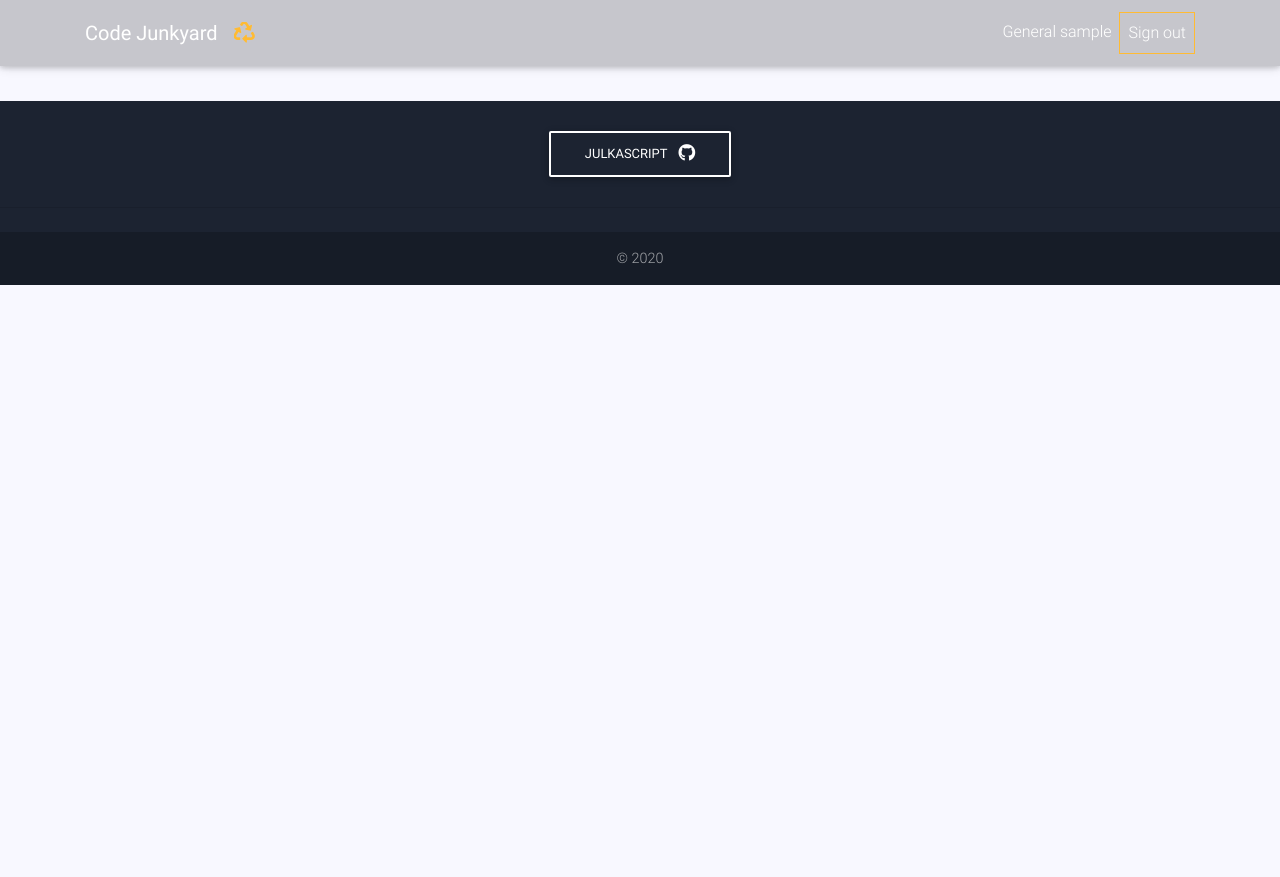
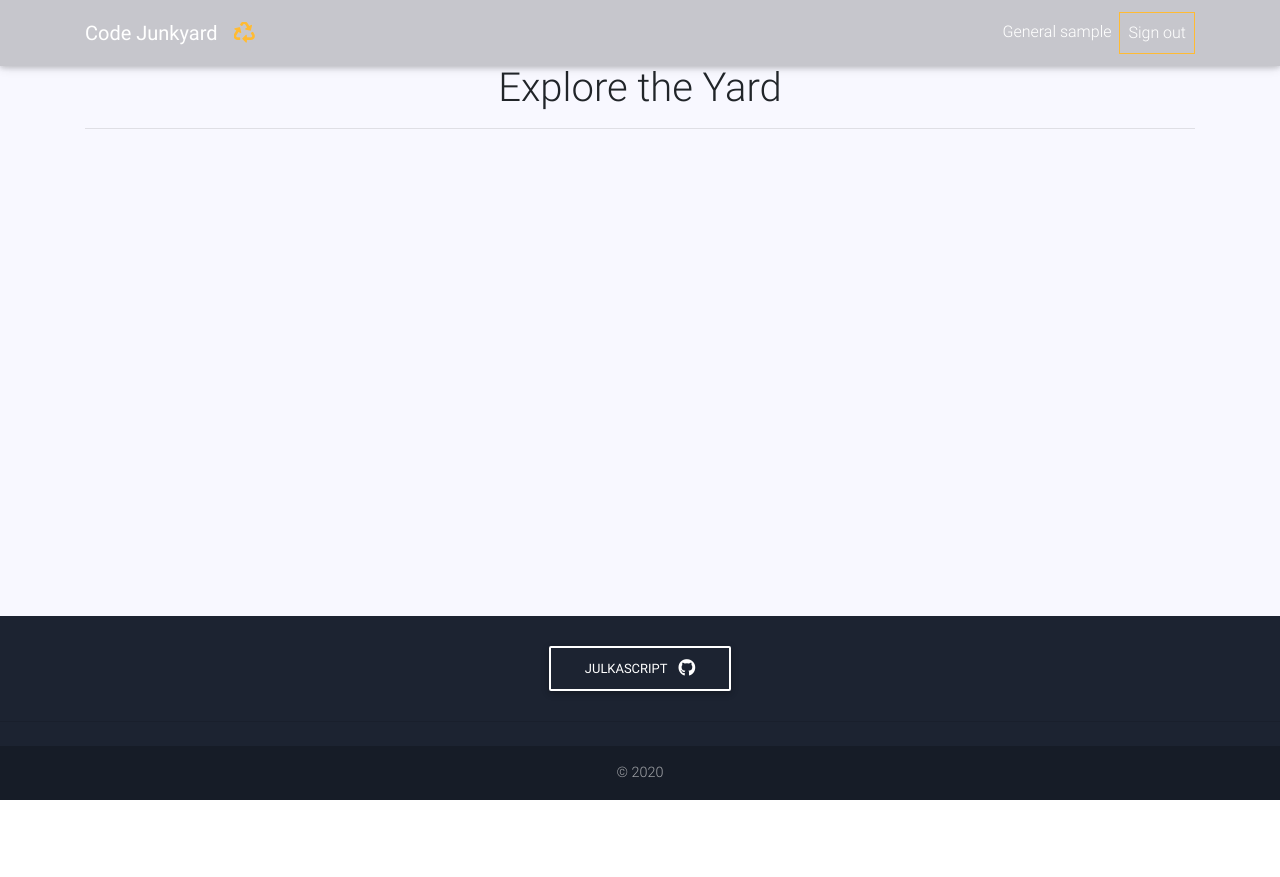
Before and after one commit to julkascript/code-junkyard, a Django app: page /post-list/ in a window 1280 px wide. After the commit the page ends 800 px from the top, so only its background shows below. Run offline with Django 3.2, Linux system fonts and the light colour scheme; the visitor is signed in with stand-in values (Sample User, id 1); data that the repository does not hold is empty; some libraries are stand-ins or nearby versions.

```diff
--- a/code_junkyard/urls.py
+++ b/code_junkyard/urls.py
@@ -23,3 +23,5 @@ urlpatterns = [
     path('admin/', admin.site.urls),
     path('accounts/', include('accounts.urls'))
 ] + static(settings.MEDIA_URL, document_root=settings.MEDIA_ROOT)
+
+# handler404 = 'core.views.handler404'
--- a/core/views.py
+++ b/core/views.py
@@ -3,6 +3,10 @@ from django.shortcuts import render, redirect
 
 from core.forms import PostForm
 from core.models import Post
+
+
+# def handler404(request, exception):
+#     return render(request, '404.html', status=404)
 
 
 def index(req):
--- a/static/css/style.css
+++ b/static/css/style.css
@@ -4,25 +4,32 @@ body,
 .view {
     height: 100%;
     background-color: ghostwhite;
+    min-height: 100%;
+    display: flex;
+    flex-direction: column;
 }
 
 /* Full Page Carousel itself*/
 .carousel {
-    height: 100%;
+    min-height: 100%;
 }
 
 .carousel .carousel-inner {
-    height: 100%;
+    min-height: 100%;
 }
 
 .carousel .carousel-inner .carousel-item,
 .carousel .carousel-inner .active {
-    height: 100%;
+    min-height: 100%;
 }
 
 /* Navbar animation */
 .navbar {
     background-color: rgba(0, 0, 0, 0.2);
+}
+
+#footer {
+    margin-top: auto;
 }
 
 .top-nav-collapse {
@@ -243,7 +250,7 @@ html {
 }
 
 #posts-container {
-    margin-top: 6%;
+    margin-top: 5%;
 }
 
 #warning-container {
--- /dev/null
+++ b/templates/404.html
@@ -0,0 +1,4 @@
+{% extends 'shared/base.html' %}
+{% block site_content %}
+    Error 404
+{% endblock %}
--- /dev/null
+++ b/templates/500.html
@@ -0,0 +1,4 @@
+{% extends 'shared/base.html' %}
+{% block site_content %}
+    Error 404
+{% endblock %}
--- a/templates/post-list.html
+++ b/templates/post-list.html
@@ -1,11 +1,15 @@
 {% extends 'shared/base.html' %}
 {% block site_content %}
-    <div class="container d-flex flex-wrap" id="posts-container">
-        {% for post in posts %}
-            <div class="post-item border border-warning mr-4 mb-4 text-center">
-                <img src="{{ post.image.url }}" alt="No image for some reason" class="post-list-image">
-                <a href="{% url 'post details' post.pk %}">{{ post.title }}</a>
-            </div>
-        {% endfor %}
+    <div class="container" id="posts-container">
+        <h1 class="text-center d-block">Explore the Yard</h1>
+        <hr>
+        <div class="d-flex flex-wrap justify-content-between">
+            {% for post in posts %}
+                <div class="post-item border border-warning mr-2 mb-4 text-center">
+                    <img src="{{ post.image.url }}" alt="No image for some reason" class="post-list-image">
+                    <a href="{% url 'post details' post.pk %}" class="p-2">{{ post.title }}</a>
+                </div>
+            {% endfor %}
+        </div>
     </div>
 {% endblock %}
--- a/templates/shared/footer.html
+++ b/templates/shared/footer.html
@@ -1,5 +1,5 @@
 <!--Footer-->
-<footer class="page-footer text-center font-small mt-4 wow fadeIn">
+<footer class="page-footer text-center font-small wow fadeIn" id="footer">
 
     <!--Call to action-->
     <div class="pt-4">
```
